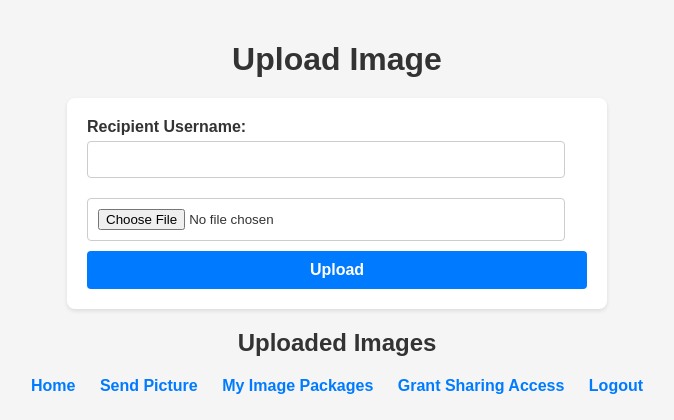
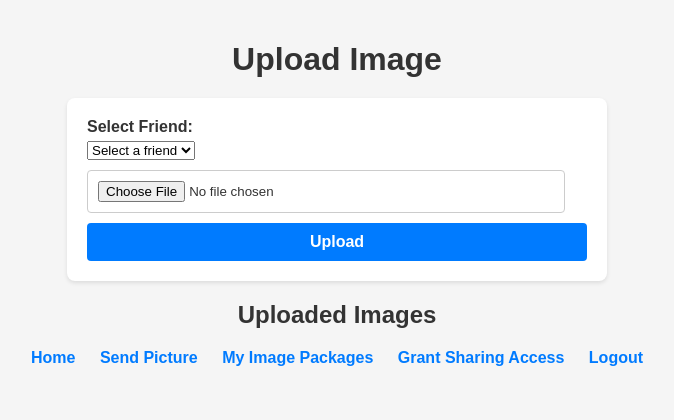
Before and after one commit to davidekong/cipher, a Flask app: page /send_picture in a window 1280 px wide. Shown: the top 420 px of the page, without its empty margins (303-977 px from the left). Run offline with Flask 3, Linux system fonts and the light colour scheme; a user stored in the database is signed in.

Commit message:
Added Friends Table and Related Features

```diff
--- a/main.py
+++ b/main.py
@@ -37,6 +37,11 @@
 db = SQLAlchemy(app)
 
 
+friends = db.Table('friends',
+    db.Column('user_id', db.Integer, db.ForeignKey('user.id'), primary_key=True),
+    db.Column('friend_id', db.Integer, db.ForeignKey('user.id'), primary_key=True)
+)
+
 login_manager = LoginManager(app)
 login_manager.login_view = 'login'
 
@@ -50,12 +55,34 @@
     username = db.Column(db.String(20), unique=True, nullable=False)
     email = db.Column(db.String(120), unique=True, nullable=False)
     password = db.Column(db.String(128), nullable=False)
+    friends = db.relationship(
+        'User',
+        secondary=friends,
+        primaryjoin=id==friends.c.user_id,
+        secondaryjoin=id==friends.c.friend_id,
+        backref='friend_of'
+    )
 
-    # def set_password(self, password):
-    #     self.password = generate_password_hash(password)
+    def set_password(self, password):
+        self.password = generate_password_hash(password)
 
-    # def check_password(self, password):
-    #     return check_password_hash(self.password, password)
+    def check_password(self, password):
+        return check_password_hash(self.password, password)
+
+    def add_friend(self, user):
+        if user not in self.friends:
+            self.friends.append(user)
+        if self not in user.friends:
+            user.friends.append(self)
+
+    def remove_friend(self, user):
+        if user in self.friends:
+            self.friends.remove(user)
+        if self in user.friends:
+            user.friends.remove(self)
+
+    def is_friend(self, user):
+        return user in self.friends
 
     def __repr__(self):
         return f"User('{self.username}', '{self.email}')"
@@ -117,7 +144,51 @@
 
 
 
+with app.app_context():
+    db.drop_all()
+    db.create_all()
 
+    for i in range(1, 11):  # u1 to u10
+        user = User(
+            username=f"u{i}",
+            email=f"u{i}@mail.com"
+        )
+        user.set_password("test")
+        db.session.add(user)
+
+    db.session.commit()
+
+    print("✅ Users created successfully!")
+    users = User.query.all()
+    for user in users:
+        print(user)
+
+    u1 = User.query.filter_by(username='u1').first()
+    u2 = User.query.filter_by(username='u2').first()
+    u3 = User.query.filter_by(username='u3').first()
+    u4 = User.query.filter_by(username='u4').first()
+    u5 = User.query.filter_by(username='u5').first()
+
+    # Make friends
+    u1.add_friend(u2)
+    u1.add_friend(u3)
+
+    u2.add_friend(u4)
+
+    u3.add_friend(u4)
+    u3.add_friend(u5)
+
+    db.session.commit()
+
+    # Display friendships
+    def show_friends(user):
+        print(f"{user.username}'s friends: {[f.username for f in user.friends]}")
+
+    show_friends(u1)
+    show_friends(u2)
+    show_friends(u3)
+    show_friends(u4)
+    show_friends(u5)
 
 
 @app.route("/register", methods=['GET', 'POST'])
@@ -172,9 +243,7 @@
             return redirect(request.url)
         if file:
             recipient_username = request.form['recipient_username']
-
             recipient = User.query.filter_by(username=recipient_username).first()
-
             if not recipient:
                 flash('Recipient not found.', 'error')
                 return redirect(url_for('send_picture'))
@@ -183,7 +252,6 @@
             image = Image(filename=filename, data=file.read())
             db.session.add(image)
             db.session.commit()
-
 
             package = Package(
                 owner_id=current_user.id,
@@ -199,9 +267,13 @@
             db.session.commit()
             return redirect(url_for('send_picture'))
 
+    # Fetch packages and current user's friends
     packages = Package.query.filter_by(recipient_id=current_user.id, has_access=True, package_type='image').all()
     images = [(pkg.sent_at, pkg.sender.username, Image.query.get(pkg.content_id)) for pkg in packages]
-    return render_template('send_picture.html', images=images)
+    friends = current_user.friends  # 💥 Get the friends
+
+    return render_template('send_picture.html', images=images, friends=friends)
+
 
 
 @app.route('/image/<int:image_id>')
--- a/templates/send_picture.html
+++ b/templates/send_picture.html
@@ -9,9 +9,15 @@
   <h1>Upload Image</h1>
   <form method="post" enctype="multipart/form-data" action="{{ url_for('send_picture') }}">
     <div>
-      <label for="recipient_username">Recipient Username:</label>
-      <input type="text" id="recipient_username" name="recipient_username" required>
+      <label for="recipient_username">Select Friend:</label>
+      <select id="recipient_username" name="recipient_username" required>
+        <option value="" disabled selected>Select a friend</option>
+        {% for friend in friends %}
+          <option value="{{ friend.username }}">{{ friend.username }}</option>
+        {% endfor %}
+      </select>
     </div>
+
     <input type="file" name="file">
     <input type="submit" value="Upload">
   </form>
```
Also changed, not shown: events.py (added, +14 -0 lines), instance/site.db.
